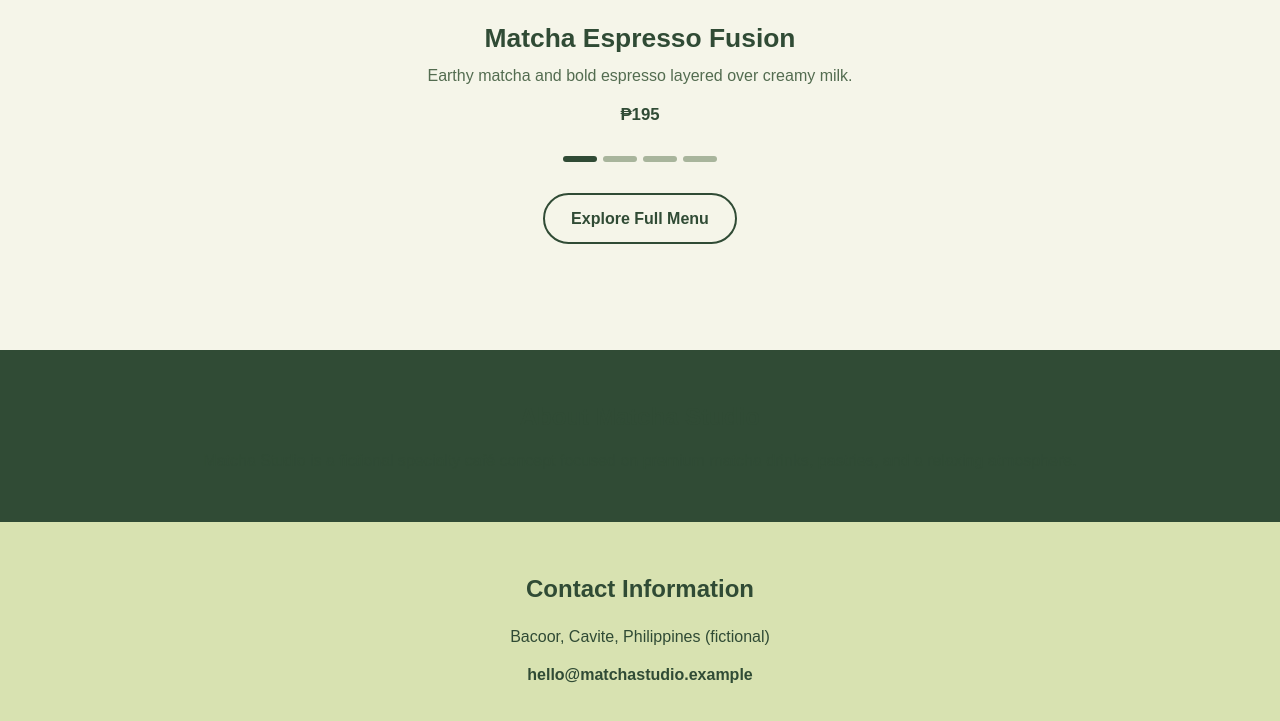
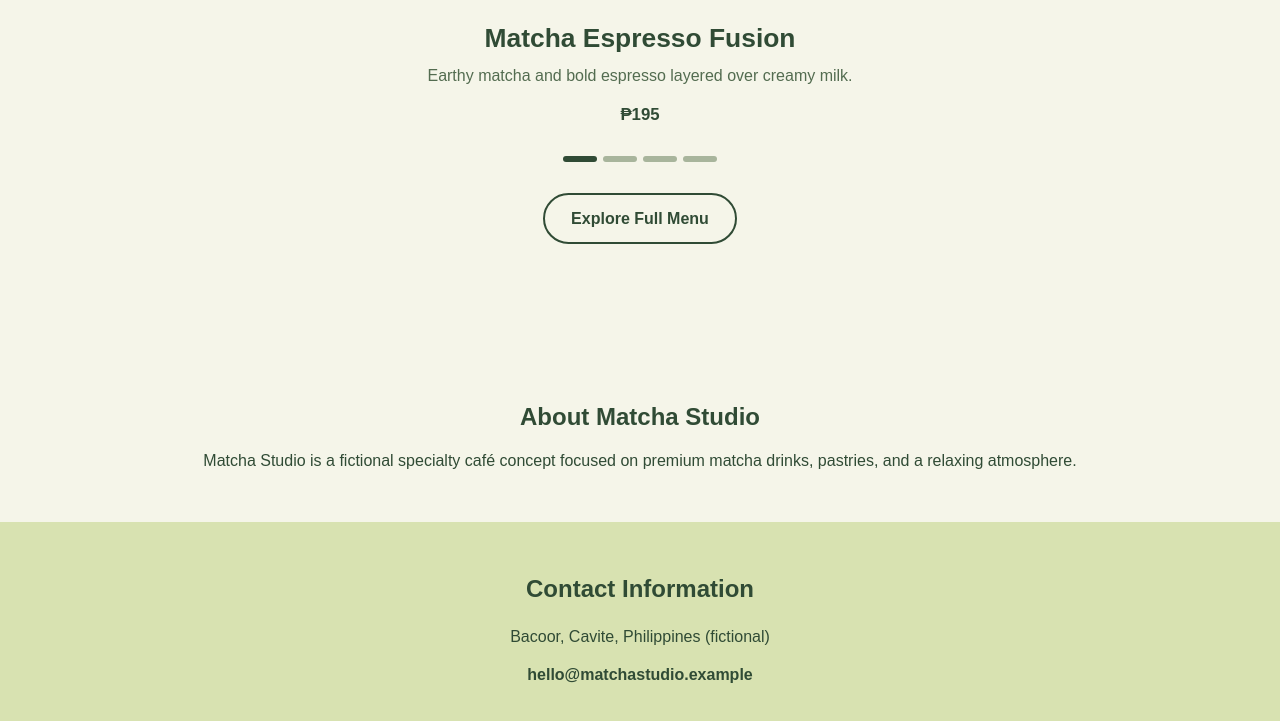
Before and after one commit to Xedri/Matcha-Studio, a plain HTML site: page index.html in a window 1280 px wide. Shown: the part 1261-1982 px from the top of the page. Drawn offline with Linux system fonts and the light colour scheme.

Commit message:
Update matchashop.css

```diff
--- a/matchashop.css
+++ b/matchashop.css
@@ -469,7 +469,8 @@ dialog.checkout-modal::backdrop {
 .about-section {
     text-align: center;
     padding: 3rem 8%;
-    background-color: #304B35;
+    background-color: #f5f5e9;
+    color: #304b35;
     margin-top: 1rem;
 }
 
```
